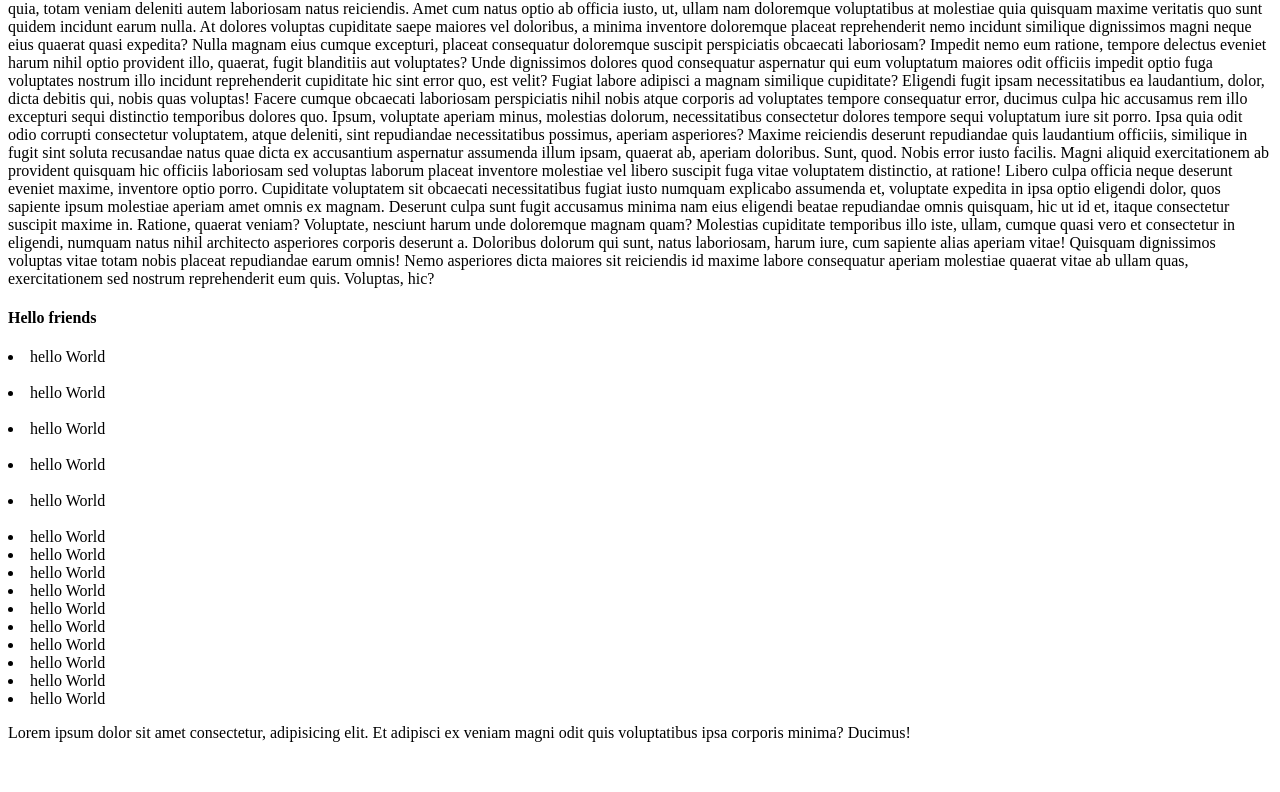
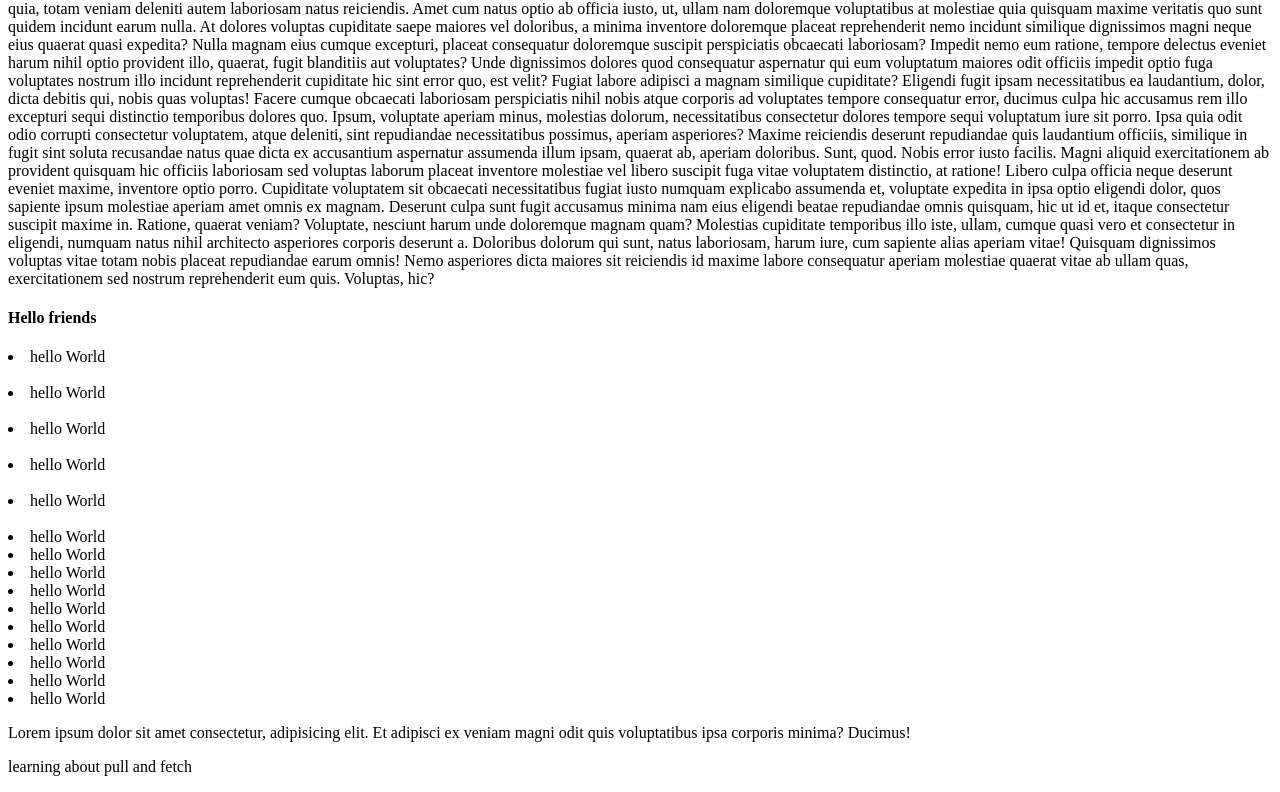
Before and after one commit to Saurabh-Singh-Lodhi/sample_repo, a plain HTML site: page index.html in a window 1280 px wide. Shown: the part 8420-9212 px from the top of the page. Before the commit the page ends 9178 px from the top, so only its background shows below. Drawn offline with Linux system fonts and the light colour scheme.

Commit message:
Update index.html

```diff
--- a/index.html
+++ b/index.html
@@ -53,7 +53,7 @@
 
     <p>Lorem ipsum dolor sit amet consectetur, adipisicing elit. Et adipisci ex veniam magni odit quis voluptatibus ipsa corporis minima? Ducimus!</p>
 
-
+<p>learning about pull and fetch</p>
     <ul>
     </ul>
 </body>
```
